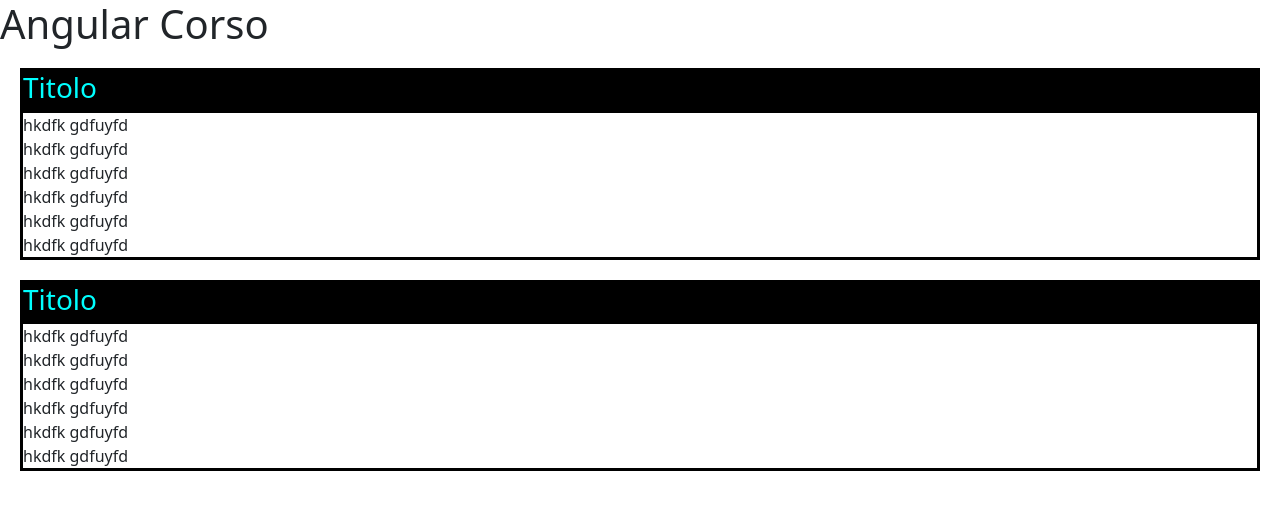
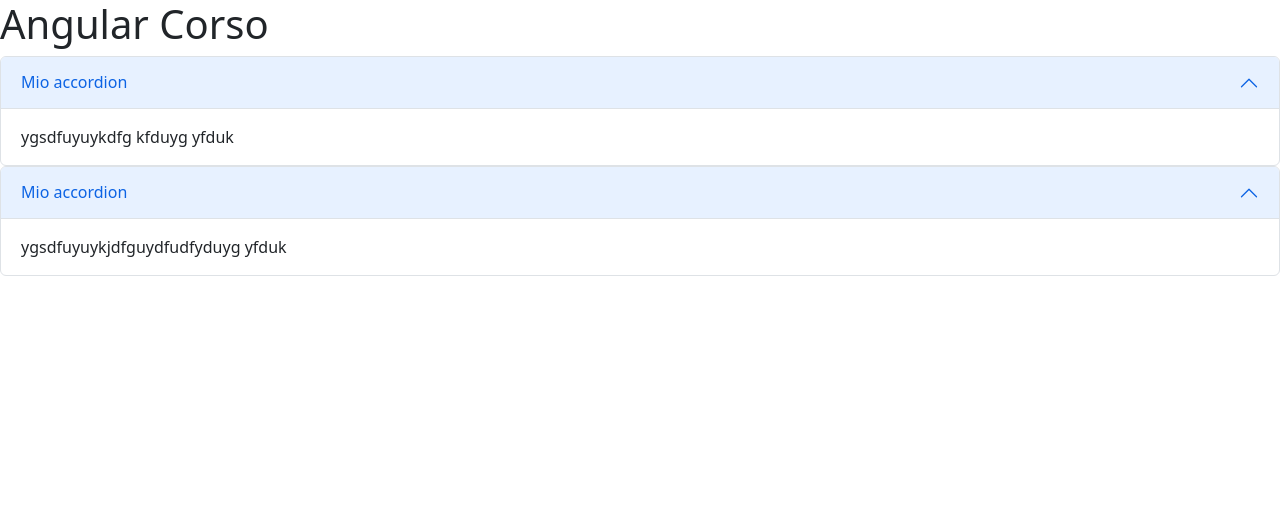
Before and after one commit to ironmanromeo/angular-corso, an Angular app: page / in a window 1280 px wide. Shown: the top 510 px of the page. Built offline with nearby package versions, Linux system fonts and the light colour scheme.

Commit message:
Lezione5 esercizio5

```diff
--- a/src/app/accordion/accordion.component.html
+++ b/src/app/accordion/accordion.component.html
@@ -1,12 +1,13 @@
-<div [ngStyle]="{
-    borderWidth:1,
-    borderColor:'black',
-    borderStyle:'solid',
-    backgroundColor:'black',
-    margin:'20px'
-}">
-    <h3 style="color:aqua">Titolo</h3>
-    <div style="background-color:white">
-        hkdfk gdfuyfd <br>hkdfk gdfuyfd <br>hkdfk gdfuyfd <br>hkdfk gdfuyfd <br>hkdfk gdfuyfd <br>hkdfk gdfuyfd <br>
+<div class="accordion">
+    <div class="accordion-item">
+        <h2 class="accordion-header">
+            <button class="accordion-button" (click)="onAccordionClick()">
+                {{ titolo }}
+            </button>
+        </h2>
+        <div *ngIf="stato" class="accordion-body">
+            <ng-content></ng-content>
+        </div>
     </div>
+
 </div>
--- a/src/app/accordion/accordion.component.ts
+++ b/src/app/accordion/accordion.component.ts
@@ -1,4 +1,4 @@
-import { Component, OnInit } from '@angular/core';
+import { Component, Input, OnInit } from '@angular/core';
 
 @Component({
   selector: 'app-accordion',
@@ -7,9 +7,17 @@ import { Component, OnInit } from '@angular/core';
 })
 export class AccordionComponent implements OnInit {
 
+  @Input("titoloAccordion") titolo:string = "Mio accordion"
+
+  stato = true
+
   constructor() { }
 
   ngOnInit(): void {
   }
 
+  onAccordionClick() {
+    this.stato = !this.stato
+  }
+
 }
```
